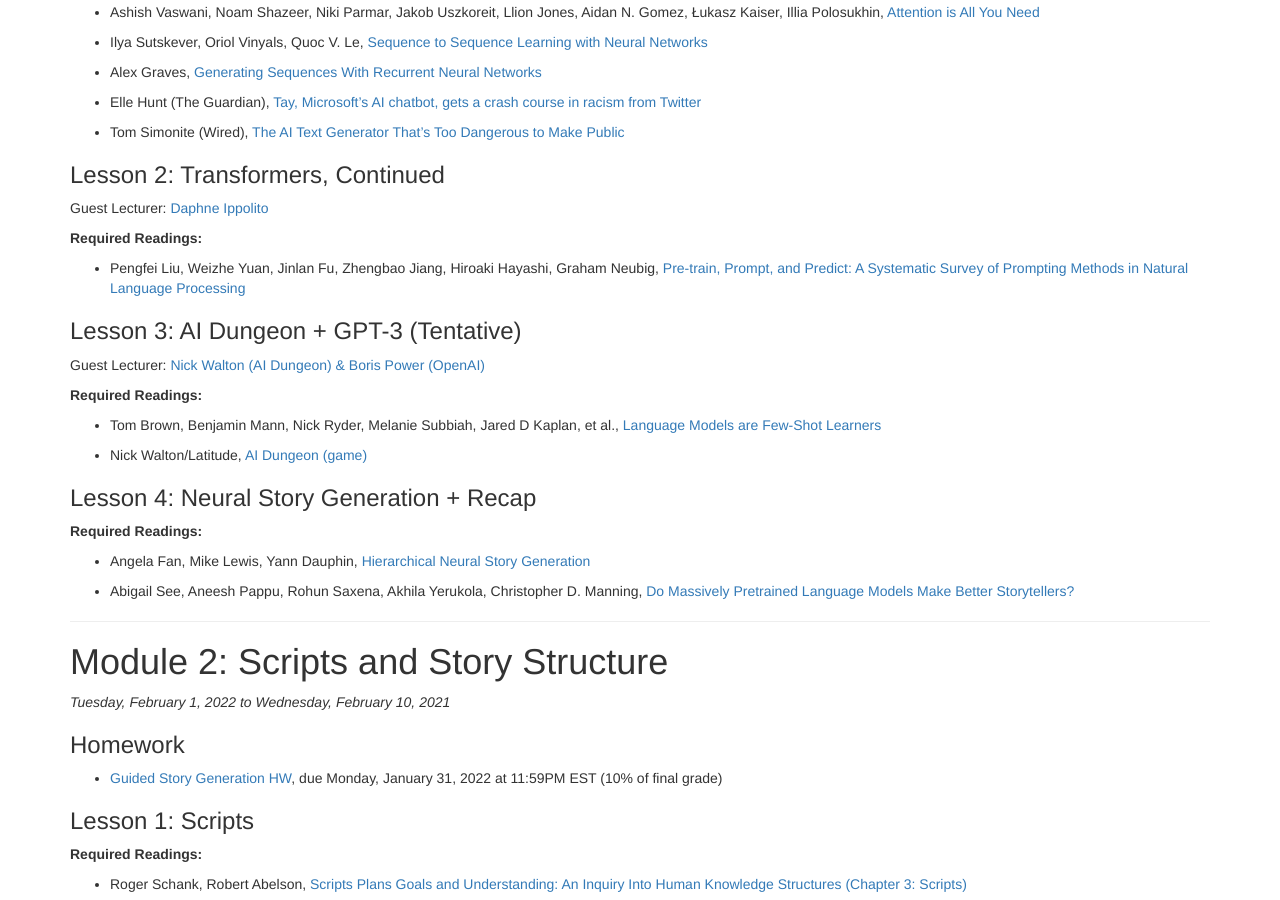
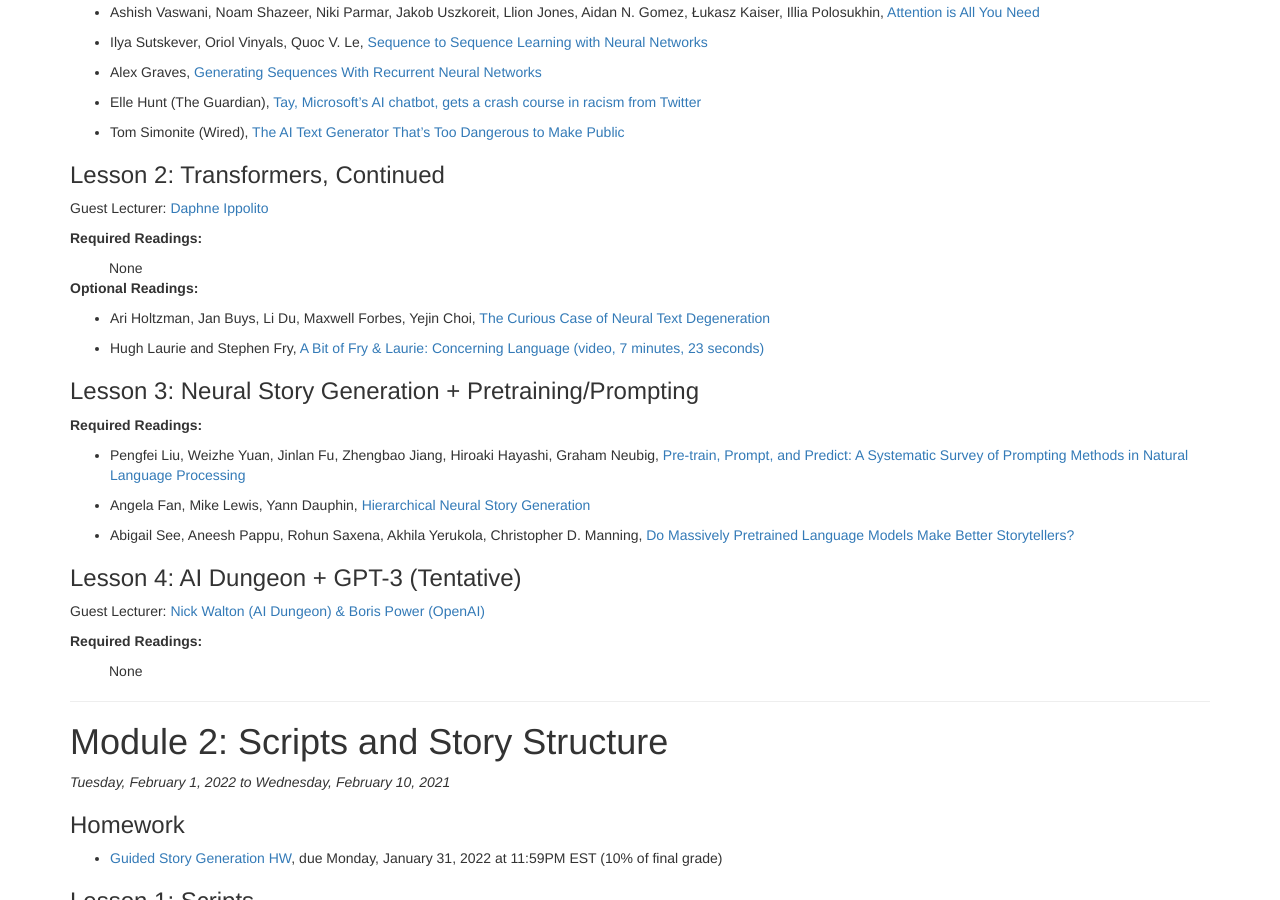
Before and after one commit to interactive-fiction-class/interactive-fiction-class.github.io, a Jekyll site: the page built from modules.md, in a window 1280 px wide and 900 px high, scrolled down 1095 px. Built offline with Jekyll 4.4.1, drawn with Linux system fonts in a browser that asks for light colours; nearby versions of some CDN libraries; a script that is not in the unit is left out.

Commit message:
Added optional readings from Daphne's talk 1/20
Also updated schedule

```diff
--- a/_data/modules.yaml
+++ b/_data/modules.yaml
@@ -95,11 +95,35 @@
       guest_url: https://www.seas.upenn.edu/~daphnei/
       video:
       length:
+      optional:
+        -
+          title: The Curious Case of Neural Text Degeneration
+          url: https://openreview.net/pdf?id=rygGQyrFvH
+          authors: Ari Holtzman, Jan Buys, Li Du, Maxwell Forbes, Yejin Choi
+        -
+          title: "A Bit of Fry & Laurie: Concerning Language"
+          length: 7 minutes, 23 seconds
+          url: https://www.youtube.com/watch?v=3MWpHQQ-wQg
+          authors: Hugh Laurie and Stephen Fry
+    -
+      title: Neural Story Generation + Pretraining/Prompting
+      guest_speaker:
+      guest_url:
+      video:
+      length:
       readings:
         -
           title: "Pre-train, Prompt, and Predict: A Systematic Survey of Prompting Methods in Natural Language Processing"
           url: https://arxiv.org/abs/2107.13586
           authors: Pengfei Liu, Weizhe Yuan, Jinlan Fu, Zhengbao Jiang, Hiroaki Hayashi, Graham Neubig
+        -
+          title: Hierarchical Neural Story Generation
+          authors: Angela Fan, Mike Lewis, Yann Dauphin
+          url: https://aclanthology.org/P18-1082/
+        -
+          title: Do Massively Pretrained Language Models Make Better Storytellers?
+          authors: Abigail See, Aneesh Pappu, Rohun Saxena, Akhila Yerukola, Christopher D. Manning
+          url: https://aclanthology.org/K19-1079/
     -
       title: AI Dungeon + GPT-3 (Tentative)
       guest_speaker: Nick Walton (AI Dungeon) & Boris Power (OpenAI)
@@ -115,21 +139,8 @@
           title: AI Dungeon (game)
           url: https://play.aidungeon.io/
           authors: Nick Walton/Latitude
-    -
-      title: Neural Story Generation + Recap
-      guest_speaker:
-      guest_url:
-      video:
-      length:
       readings:
-        -
-          title: Hierarchical Neural Story Generation
-          authors: Angela Fan, Mike Lewis, Yann Dauphin
-          url: https://aclanthology.org/P18-1082/
-        -
-          title: Do Massively Pretrained Language Models Make Better Storytellers?
-          authors: Abigail See, Aneesh Pappu, Rohun Saxena, Akhila Yerukola, Christopher D. Manning
-          url: https://aclanthology.org/K19-1079/
+
   hw:
     -
       title: Transformers HW
```
